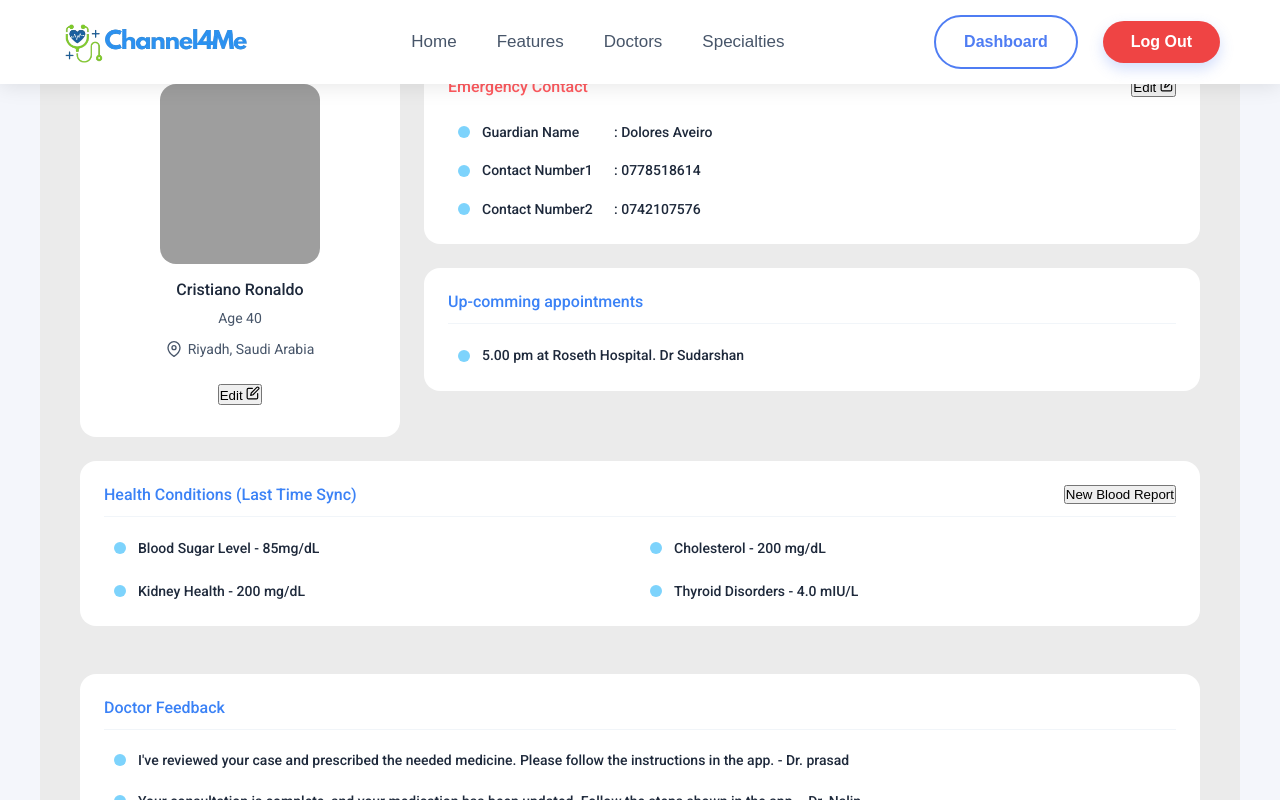
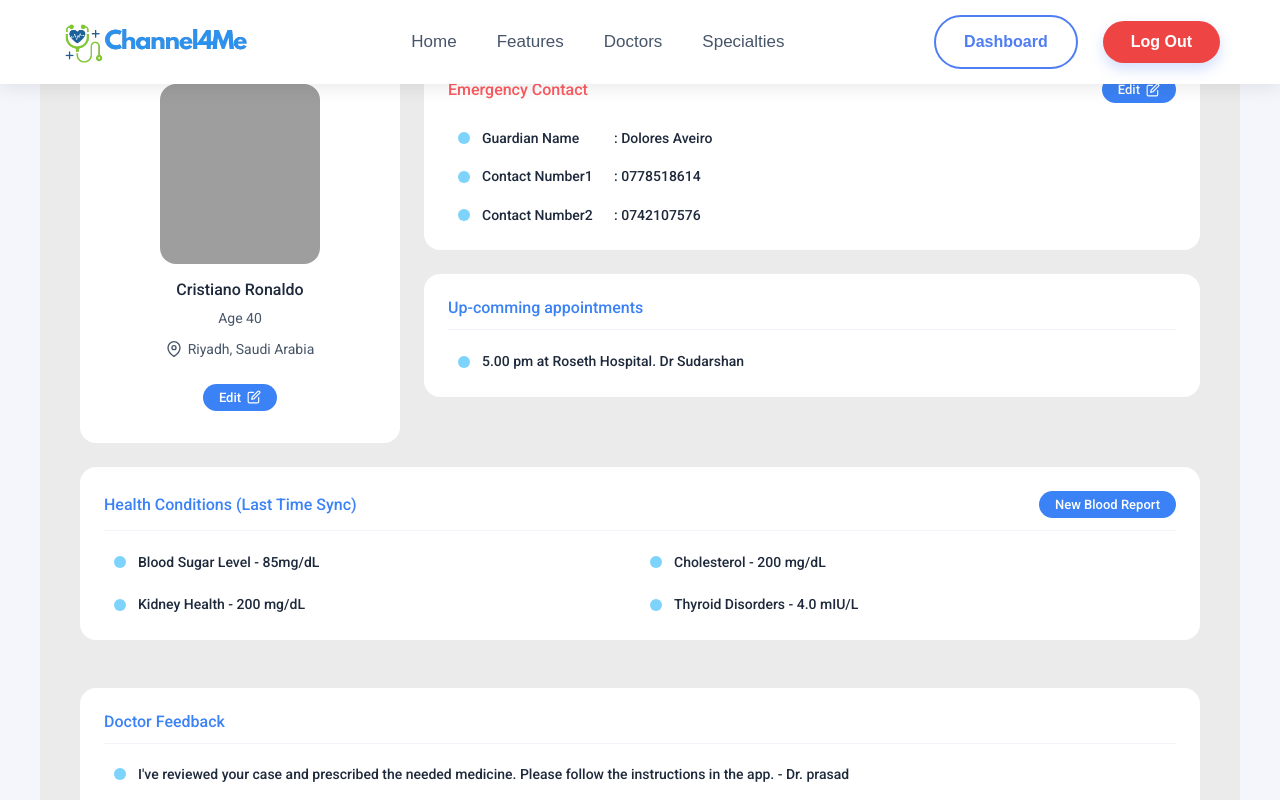
Before and after one commit to channel4meofficial-gif/Channel4me-Frontend, a React (Create React App) app: page /login in a window 1280 px wide. Both pictures are taken after typing "Sample", "Sample" into the empty fields and a click on the button "Sign In". Shown: the top 800 px of the page. Built offline with nearby package versions, Linux system fonts and the light colour scheme; grey boxes are pictures that could not be loaded.

Commit message:
Add blue styling for Edit buttons on patient dashboard

```diff
--- a/src/pages/patient/Dashboard/PatientProfile.css
+++ b/src/pages/patient/Dashboard/PatientProfile.css
@@ -107,6 +107,27 @@
 
 .pps-profile-location svg {
     flex-shrink: 0;
+}
+
+/* Buttons */
+.pps-btn-edit {
+    display: inline-flex;
+    align-items: center;
+    gap: 6px;
+    background: #3b82f6;
+    color: #fff;
+    border: none;
+    border-radius: 20px;
+    padding: 6px 16px;
+    font-size: 13px;
+    font-weight: 500;
+    cursor: pointer;
+    font-family: 'Roboto', sans-serif;
+    transition: background 0.2s;
+}
+
+.pps-btn-edit:hover {
+    background: #2563eb;
 }
 
 /* Card Header (for right side cards) */
```
